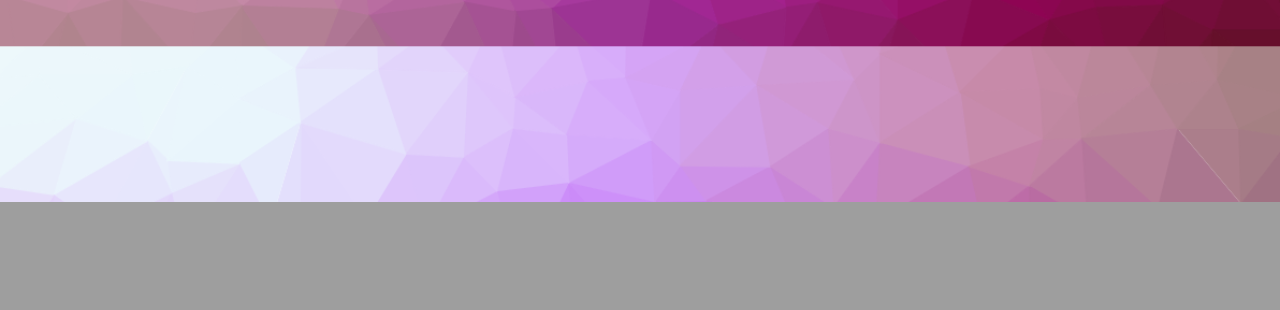
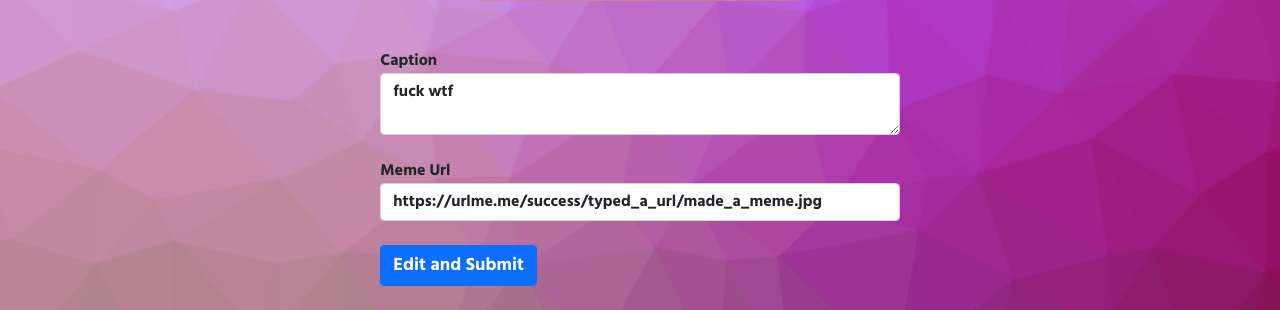
Before and after one commit to divy-14/Xmeme, a Django app: page /seememe/1/ in a window 1280 px wide. Shown: the part 598-908 px from the top of the page. Before the commit the page ends 800 px from the top, so only its background shows below. Run offline with Django 3.2, Linux system fonts and the light colour scheme; data comes from the database, SQL or seed files in the repository; both versions use the stored data as it was after the commit.

Commit message:
completed adding editing feature

```diff
--- a/postmeme/models.py
+++ b/postmeme/models.py
@@ -8,4 +8,4 @@ class Post(models.Model):
     created = models.DateTimeField(auto_now_add=True)
 
     def __str__(self):
-        return self.caption
+        return str(self.id)
--- a/seememe/templates/seememe/editmeme.html
+++ b/seememe/templates/seememe/editmeme.html
@@ -18,12 +18,41 @@
 <br>
 <br>
 
+{% if messages %}
+{% for message in messages %}
+<h4 align="center" style=color:rgb(44, 228, 44)>{{ message }}</h4>
+{% endfor %}
+{% endif %}
+<br>
+<br>
+
 <div class="card mx-auto mb-3" id="memes" style="width: 20rem;">
     <div class="card-header"> </div>
-    <img src="{{post.url}}" class="card-img-top" alt="meme" />
+    <img src="{{form.url}}" class="card-img-top" alt="meme" />
     <div class="card-body">
-        <h3 align="center" class="card-title">{{ post.name }}</h3>
-        <p align="center" class="card-text">{{ post.caption }}</p>
+        <h3 align="center" class="card-title">{{ form.name }}</h3>
+        <p align="center" class="card-text">{{ form.caption }}</p>
+    </div>
+</div>
+
+<div class="row justify-content-center mt-5">
+    <div class="col-md-5">
+        <form method="POST">
+            {% csrf_token %}
+            <div class="form-group">
+                <label for="caption">Caption</label>
+                <textarea name="caption" class="form-control" id="caption" required>{{ form.caption }}</textarea>
+            </div>
+            <br>
+            <div class="form-group">
+                <label for="url">Meme Url</label>
+                <input type="text" name="url" class="form-control" id="url" value='{{ form.url }}' required>
+            </div>
+            <br>
+            <button type="submit" class="btn btn-primary">Edit and Submit</button>
+            <br>
+            <br>
+        </form>
     </div>
 </div>
 
--- a/seememe/views.py
+++ b/seememe/views.py
@@ -1,6 +1,9 @@
-from django.shortcuts import render, get_object_or_404
-from django.http import HttpResponse
+from django.shortcuts import render, get_object_or_404, redirect
+from django.http import HttpResponse, HttpResponseRedirect
 from postmeme.models import Post
+from django.contrib import messages
+from postmeme.forms import PostForm, PostPartialForm
+from django.urls import reverse
 
 
 def home(request):
@@ -9,5 +12,15 @@ def home(request):
 
 
 def editMeme(request, meme_pk):
-    post = get_object_or_404(Post, pk=meme_pk)
-    return render(request, 'seememe/editmeme.html', {'post': post})
+    post = Post.objects.get(id=meme_pk)
+
+    if request.method == "GET":
+        return render(request, 'seememe/editmeme.html', {'form': post})
+
+    else:
+        form = PostPartialForm(request.POST, instance=post)
+        if form.is_valid():
+            form.save()
+            messages.success(
+                request, 'Meme edited successfully :)')
+        return HttpResponseRedirect("#")
```
Also changed, not shown: postmeme/forms.py (+10 -0 lines), postmeme/templates/postmeme/home.html (+3 -4 lines), db.sqlite3.
